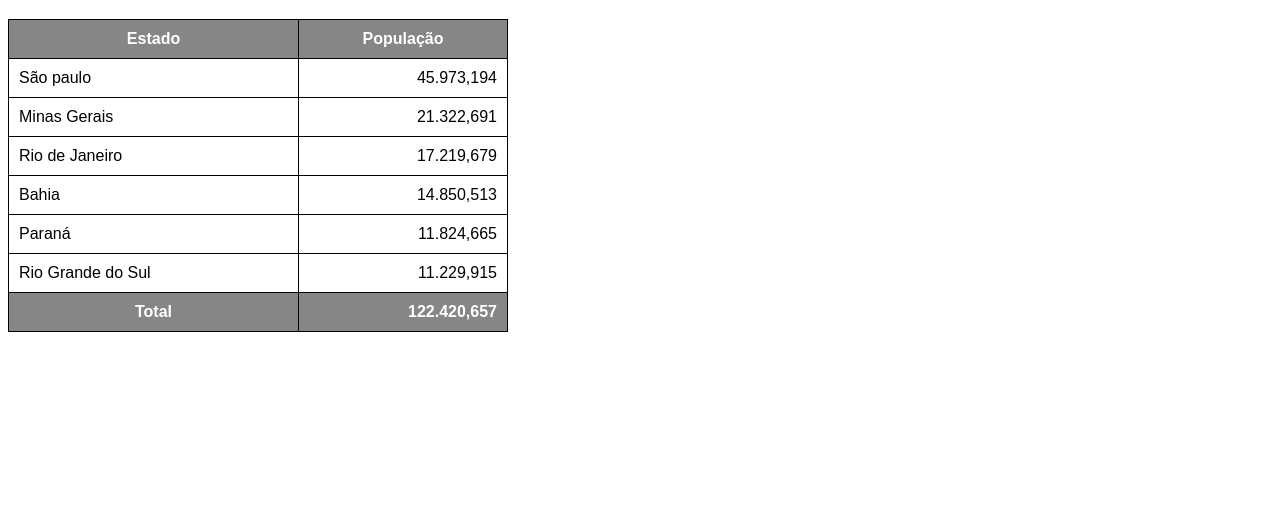
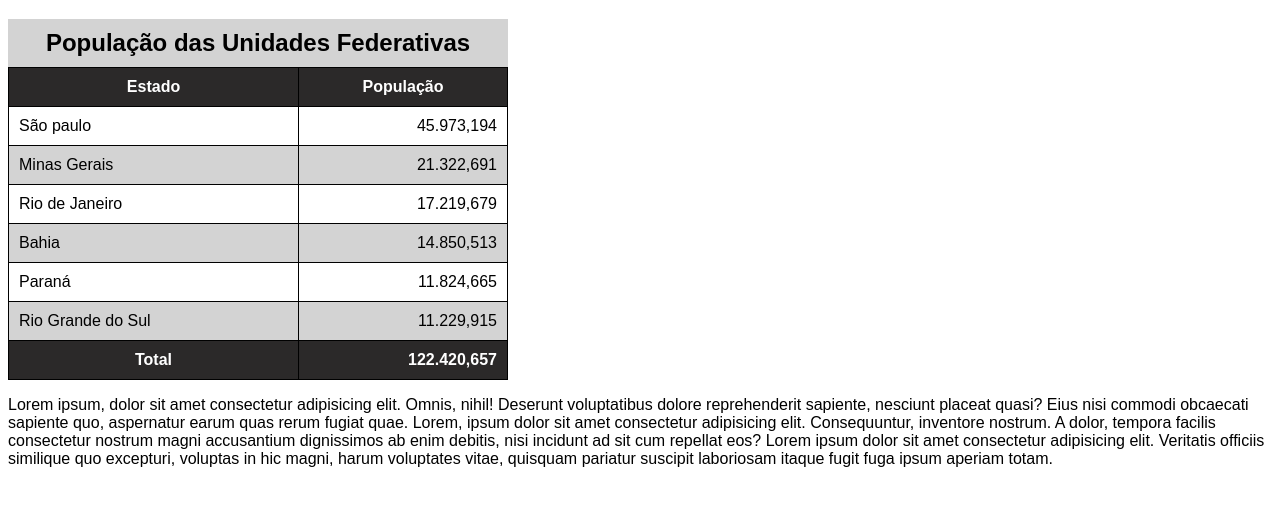
Before and after one commit to junioraguiar01/html-css, a plain HTML site: page exercicios/ex023/tabela002.html in a window 1280 px wide. Shown: the part 61-566 px from the top of the page. Drawn offline with Linux system fonts and the light colour scheme.

Commit message:
Update tabela002.html

```diff
--- a/exercicios/ex023/tabela002.html
+++ b/exercicios/ex023/tabela002.html
@@ -7,11 +7,38 @@
     <style>
         body {
             font-family: Arial, Helvetica, sans-serif;
+            padding-bottom: 25em;
         }
         table {
             width: 500px;
             border-collapse: collapse;
+            position: relative;
         }
+        caption {
+            font-size: 1.5em;
+            font-weight: bold;
+            padding: 10px;
+            background-color: lightgray;
+        }
+
+        thead, tfoot {
+            background-color: #2b2929;
+            color: #ffffff;
+        }
+
+        thead > tr > th {
+            position: sticky;
+            top: -1px;
+            background-color: #2b2929;
+        }
+
+        tbody > tr:nth-child(odd) { /*2n-1*/
+            background-color: white;
+        }
+        tbody > tr:nth-child(even) { /*2n*/
+            background-color: lightgray;
+        }
+
         td, th {
             border: 1px solid black;
             padding: 10px;
@@ -19,10 +46,7 @@
         .num {
             text-align: right;
         }
-        thead, tfoot {
-            background-color: rgba(0, 0, 0, 0.473);
-            color: white;
-        }
+
     </style>
 </head>
 <body>
@@ -38,10 +62,11 @@
             TR, TD, TH
     -->
     <table>
+        <caption>População das Unidades Federativas</caption>
         <thead>
             <tr>
-                <th>Estado</th>
-                <th>População</th>
+                <th scope="col">Estado</th>
+                <th scope="col">População</th>
             </tr>
         </thead>
         <tbody>
@@ -73,12 +98,14 @@
         </tbody>
         <tfoot>
             <tr>
-                <th>Total</th>
-                <th class="num"><strong>122.420,657</strong></th>
+                <th scope="row">Total</th>
+                <td class="num"><strong>122.420,657</strong></td>
             </tr>
 
         </tfoot>
     </table>
 
+    <p>Lorem ipsum, dolor sit amet consectetur adipisicing elit. Omnis, nihil! Deserunt voluptatibus dolore reprehenderit sapiente, nesciunt placeat quasi? Eius nisi commodi obcaecati sapiente quo, aspernatur earum quas rerum fugiat quae. Lorem, ipsum dolor sit amet consectetur adipisicing elit. Consequuntur, inventore nostrum. A dolor, tempora facilis consectetur nostrum magni accusantium dignissimos ab enim debitis, nisi incidunt ad sit cum repellat eos? Lorem ipsum dolor sit amet consectetur adipisicing elit. Veritatis officiis similique quo excepturi, voluptas in hic magni, harum voluptates vitae, quisquam pariatur suscipit laboriosam itaque fugit fuga ipsum aperiam totam.</p>
+
 </body>
 </html>
```
